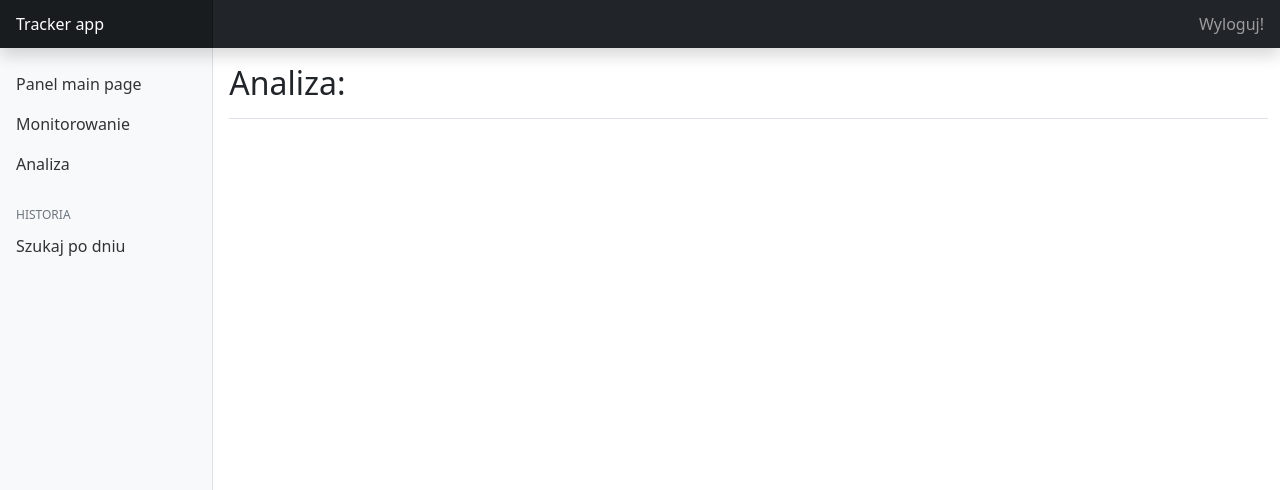
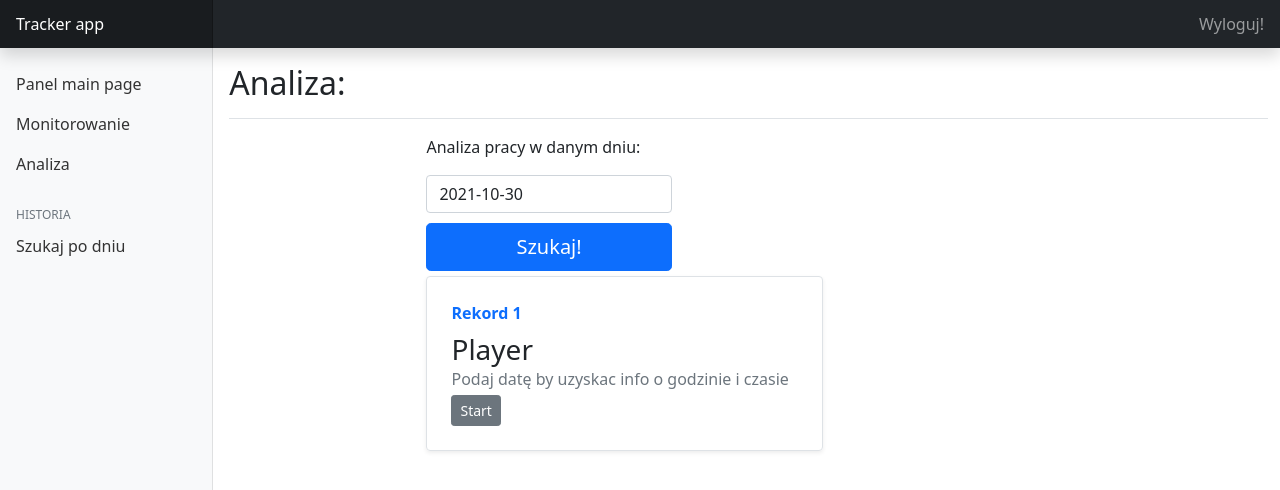
Before and after one commit to olekczubiak/simple-tracker, a Vue app in the folder simple-tracker/frontend/: page /panel/analysis in a window 1280 px wide. Shown: the top 490 px of the page. Built offline with nearby package versions, Linux system fonts and the light colour scheme.

Commit message:
idea for analize panel

```diff
--- /dev/null
+++ b/simple-tracker/frontend/src/components/AnalizeTime.vue
@@ -0,0 +1,138 @@
+<template>
+    <main class="col-md-9 ms-sm-auto col-lg-10 px-md-4">
+        <p>Analiza pracy w danym dniu:</p>
+        <div class="search-by-date">
+        <input v-model="myData" type="data" class="form-control" placeholder="RRRR-MM-DD" required>
+        <button class="w-100 btn btn-lg btn-primary" @click="getListOfPoz">Szukaj!</button>
+        </div>
+        <!-- <div class="search-for-resp">
+            <p> Ile razu odpalono dzisiaj urządzenie <b>{{numOfPowerOn}}</b></p>
+            <p> Pierwszy rekord dnia: <b>{{firstDayRecord}}</b></p>
+            <p> Ostatni rekord dnia: <b>{{lastDayRecord}}</b></p>
+            <p> Czas pracy w dniu:  <b>{{workingTime}}</b></p>
+            <p> Lista z czasem: {{listWithTime}}</p>
+            <p> Lista z pozycjami {{listWithPoz}}</p>
+        </div> -->
+
+    <div class="row mb-2">
+    <!-- Tutaj jak coś musi być pętla for obejmująca urzadzenia -->
+        <div class="col-md-6">
+            <div class="row g-0 border rounded overflow-hidden flex-md-row mb-4 shadow-sm h-md-250 position-relative">
+                <div class="col p-4 d-flex flex-column position-static">
+                    <strong class="d-inline-block mb-2 text-primary">
+                    Rekord 1
+                    </strong>
+                    <h3 class="mb-0">
+                        Player
+                    </h3>
+                    <div class="mb-1 text-muted">
+                        {{toPlayer}}
+                    </div>
+                    <p class="card-text mb-auto">
+                        <button @click="getPlayer" class="btn btn-secondary btn-sm">Start</button>
+                        <!-- <button type="button" class="btn btn-secondary btn-sm">Small button</button> -->
+                    </p>
+
+                </div>
+            </div>
+
+        </div>
+
+    </div>
+
+
+
+
+        </main>
+</template>
+
+<script>
+
+export default {
+    name: "AnalizeTime",
+    data() {
+        return {
+            myData: "2021-10-30",
+            firstDayRecord: "",
+            lastDayRecord: "",
+            numOfPowerOn: 0,
+            workingTime: "",
+            listWithTime: [],
+            listWithPoz: [],
+            toPlayer: "Podaj datę by uzyskac info o godzinie i czasie",
+        }
+    },
+
+    methods: {
+        getListOfPoz() {
+            const myToken = localStorage.getItem('user-token');
+            const myLink = "https://tracker.toadres.pl/api/list/day?day=" + this.myData;
+
+            const getDailyPoz = fetch(myLink, {
+                method: 'GET',
+                headers: {
+                    'accept': 'application/json',
+                    'Authorization': 'Bearer ' + myToken
+                }}
+                )
+                .then(response => response.json())
+                .then(data => {
+                    // console.log(data)
+                    // dodanie czasów i poz do list
+                    for (let index = 0; index < data.length; index++) {
+                        const element = data[index];
+                        this.listWithTime.push(element.time);
+                        this.listWithPoz.push(element.latitude + "," + element.longitude);
+                    }
+
+
+
+
+                    // Obliczenia zwiazane z czasem
+                    const date1 = new Date( this.myData + " " + data[0].time);
+                    const date2 = new Date(this.myData + " " + data.slice(-1)[0].time);
+
+                    const timeDiff = (date2 - date1);
+                    const min = Math.floor((timeDiff/1000/60) << 0);
+                    const sec = Math.floor((timeDiff/1000) % 60);
+                    // console.log(min + " min " + sec + " sec")
+                    this.workingTime = min + " min " + sec + " sec"
+
+                    this.firstDayRecord = "Godzina: " + data[0].time + " latitude: " + data[0].latitude + " longitude: " + data[0].longitude;
+                    this.lastDayRecord = "Godzina: " + data.slice(-1)[0].time + " latitude: " + data.slice(-1)[0].latitude + " longitude: " + data.slice(-1)[0].longitude;
+                    });
+        },
+        getPlayer() {
+            if (this.listWithTime.length == 0){
+                alert("Załaduj listę zeby zaczac")
+            } else {
+                for (let index = 0; index < this.listWithTime.length; index++) {
+                    const time = this.listWithTime[index];
+                    const poz = this.listWithPoz[index];
+                    const data = "Godzina " + time + " Pozycja " + poz ;
+                    this.toPlayer = data
+                }
+
+                console.log(this.listWithTime.length)
+                console.log("załadowane")
+
+            }
+
+        }
+    }
+}
+
+
+</script>
+
+<style>
+.search-by-date{
+    margin-top: 5px;
+    margin-bottom: 5px;
+    width: 30%;
+}
+.search-by-date input[type="data"] {
+    margin-bottom: 10px;
+}
+
+</style>
--- a/simple-tracker/frontend/src/views/Analysis.vue
+++ b/simple-tracker/frontend/src/views/Analysis.vue
@@ -6,6 +6,7 @@
         <div class="d-flex justify-content-between flex-wrap flex-md-nowrap align-items-center pt-3 pb-2 mb-3 border-bottom">
             <h1 class="h2">Analiza:</h1>
         </div>
+    <AnalizeTime/>
     </main>
 </div>
 </template>
@@ -13,12 +14,14 @@
 <script>
 import Nav from "@/components/Nav.vue"
 import SlideBar from "@/components/SlideBar.vue"
+import AnalizeTime from "@/components/AnalizeTime.vue"
 
 export default {
     name: "Analysis",
     components: {
         Nav,
-        SlideBar
+        SlideBar,
+        AnalizeTime
     },
 }
 </script>
```
